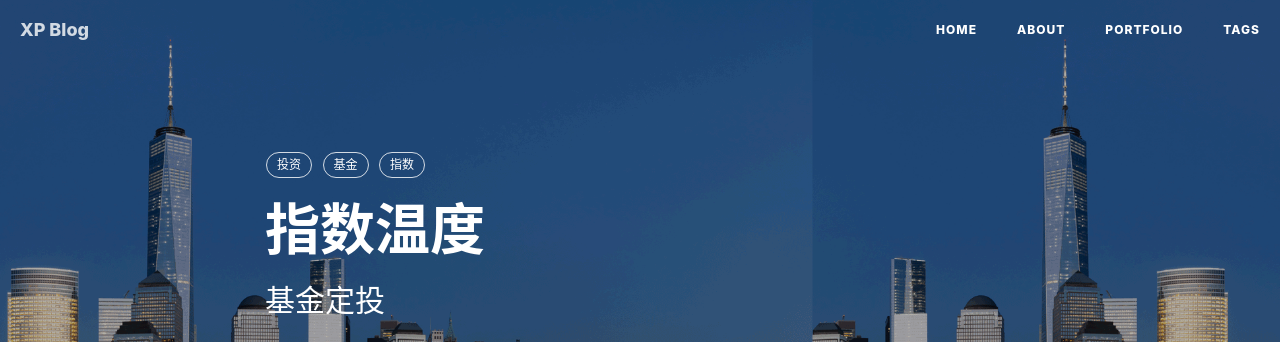
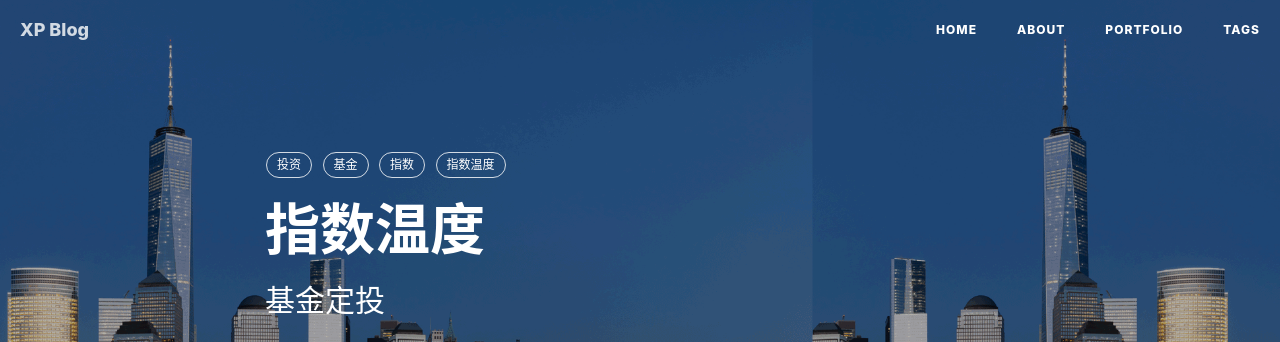
Before and after one commit to shoppingwang/shoppingwang.github.io, a Jekyll site: the page built from _posts/2019-11-09-indices-temperature.md, in a window 1280 px wide and 900 px high. Shown: the top 342 px of the window. Built offline with Jekyll 4.4.1, drawn with Linux system fonts in a browser that asks for light colours; nearby versions of some CDN libraries; comment, search, counter and statistics services are not loaded.

Commit message:
add index temperature

```diff
--- a/_posts/2019-11-09-index-temperature.md
+++ b/_posts/2019-11-09-indices-temperature.md
@@ -11,6 +11,7 @@ tags:
     - 投资
     - 基金
     - 指数
+    - 指数温度
 ---
 
 # 指数基金跟踪
```
